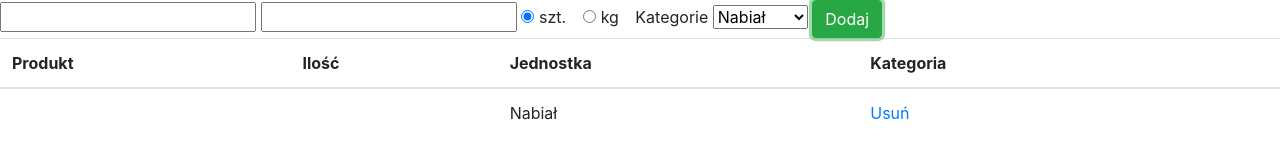
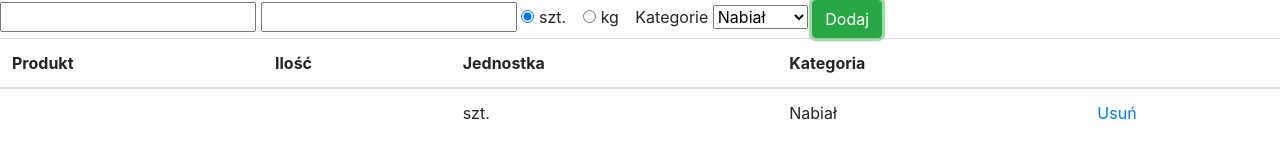
Before and after one commit to greesik/shopping-list, a website built with webpack: page app/index.html in a window 1280 px wide. Both pictures are taken after a click on the button "Dodaj". Built offline with nearby package versions, Linux system fonts and the light colour scheme.

Commit message:
added units

```diff
--- a/app/index.html
+++ b/app/index.html
@@ -13,12 +13,12 @@
         <input type="text" id="item">
         <input type="number" id="quantity">
         <div class="form-check form-check-inline">
-            <input class="form-check-input" type="radio" name="inlineRadioOptions" id="inlineRadio1" value="option1" checked>
-            <label class="form-check-label" for="inlineRadio1">szt.</label>
+            <input class="form-check-input" type="radio" name="inlineRadioOptions" id="pieces" value="option1" checked>
+            <label class="form-check-label" for="pieces">szt.</label>
         </div>
         <div class="form-check form-check-inline">
-            <input class="form-check-input" type="radio" name="inlineRadioOptions" id="inlineRadio2" value="option2">
-            <label class="form-check-label" for="inlineRadio2">kg</label>
+            <input class="form-check-input" type="radio" name="inlineRadioOptions" id="kilograms" value="option2">
+            <label class="form-check-label" for="kilograms">kg</label>
         </div>
         <label for="categories">Kategorie</label>
         <select name="categories" id="categories">
--- a/app/js/app.js
+++ b/app/js/app.js
@@ -5,23 +5,31 @@ let tBody = document.querySelector("tbody");
 let categoryInput = document.querySelector("#categories");
 let itemInput = document.querySelector("#item");
 let quantityInput = document.querySelector("#quantity");
+let unitInput = document.querySelector("#pieces");
 
 
 addButton.addEventListener("click", function(){
-    let tr1 = document.createElement("tr");
-    let td1 = document.createElement("td");
-    tr1.appendChild(td1);
-    td1.innerText = itemInput.value;
-    let td2 = document.createElement("td");
-    tr1.appendChild(td2);
-    td2.innerText = quantityInput.value;
-    let td3 = document.createElement("td");
-    td3.innerText = categoryInput.options[categoryInput.selectedIndex].text;
-    tr1.appendChild(td3);
-    let td4 = document.createElement("td");
-    td4.innerHTML = "<a href='#' class='delete'>Usuń</a>";
-    tr1.appendChild(td4);
-    tBody.appendChild(tr1);
+    let tableRow = document.createElement("tr");
+    let item = document.createElement("td");
+    tableRow.appendChild(item);
+    item.innerText = itemInput.value;
+    let quantity = document.createElement("td");
+    tableRow.appendChild(quantity);
+    quantity.innerText = quantityInput.value;
+    let unit = document.createElement("td");
+    tableRow.appendChild(unit);
+    if (unitInput.checked) {
+        unit.innerText = "szt."
+    } else {
+        unit.innerText = "kg"
+    }
+    let category = document.createElement("td");
+    category.innerText = categoryInput.options[categoryInput.selectedIndex].text;
+    tableRow.appendChild(category);
+    let deleteBtn = document.createElement("td");
+    deleteBtn.innerHTML = "<a href='#' class='delete'>Usuń</a>";
+    tableRow.appendChild(deleteBtn);
+    tBody.appendChild(tableRow);
 
     let deleteRow = document.querySelectorAll(".delete");
     for (let i=0; i<deleteRow.length; i++){
```
